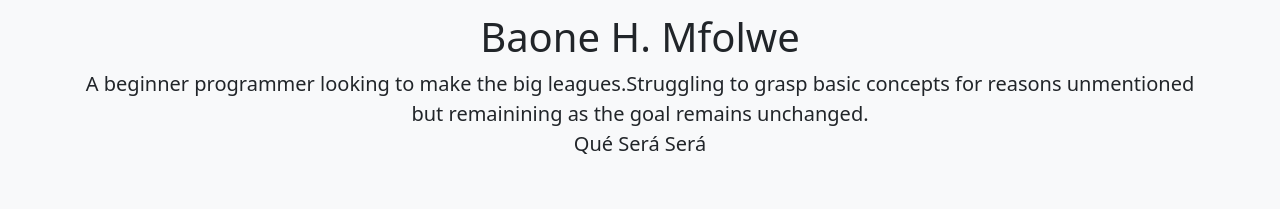
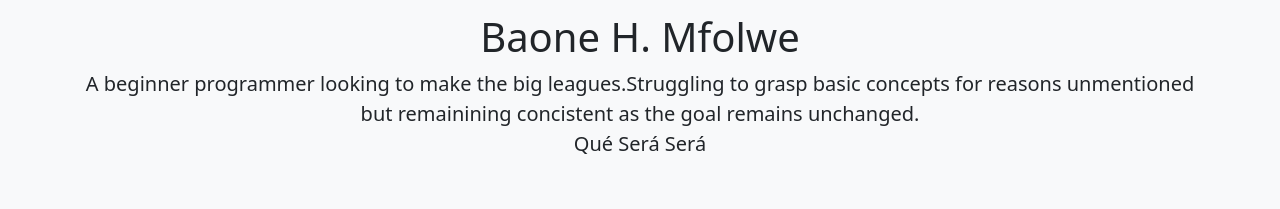
Before and after one commit to BaoneH/personal-profile, a plain HTML site: page index.html in a window 1280 px wide. Shown: the part 307-516 px from the top of the page. Drawn offline with nearby package versions, Linux system fonts and the light colour scheme.

Commit message:
index.html

```diff
--- a/index.html
+++ b/index.html
@@ -33,7 +33,7 @@
     <div class="container">
       <img src="baone.jpg" alt="Profile Picture" class="img-fluid rounded-circle mb-3" width="150">
       <h1>Baone H. Mfolwe</h1>
-      <p class="lead">A beginner programmer looking to make the big leagues.Struggling to grasp basic concepts for reasons unmentioned but remainining as the goal remains unchanged.<br>Qué Será Será</p>
+      <p class="lead">A beginner programmer looking to make the big leagues.Struggling to grasp basic concepts for reasons unmentioned but remainining concistent as the goal remains unchanged.<br>Qué Será Será</p>
     </div>
   </section>
 
```
